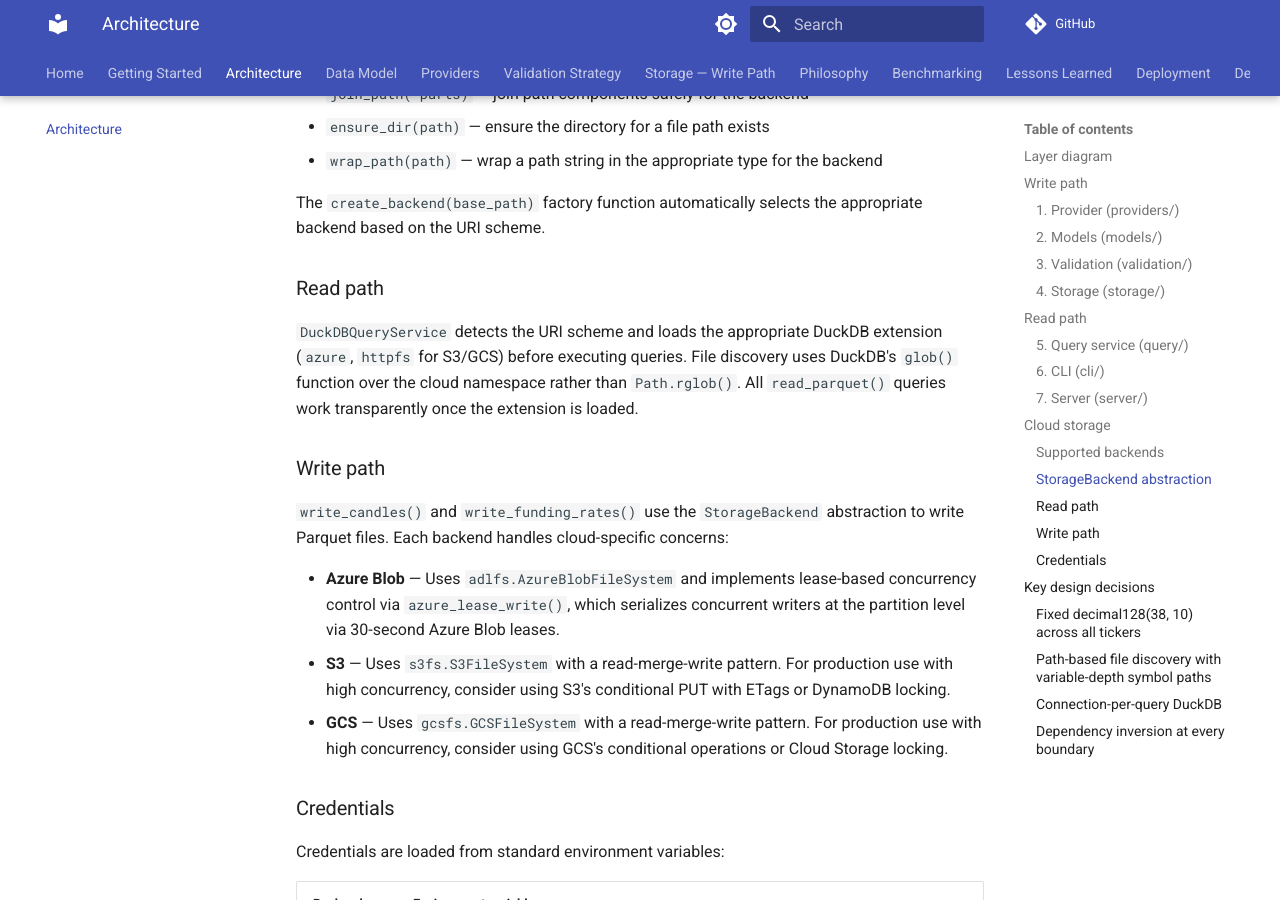
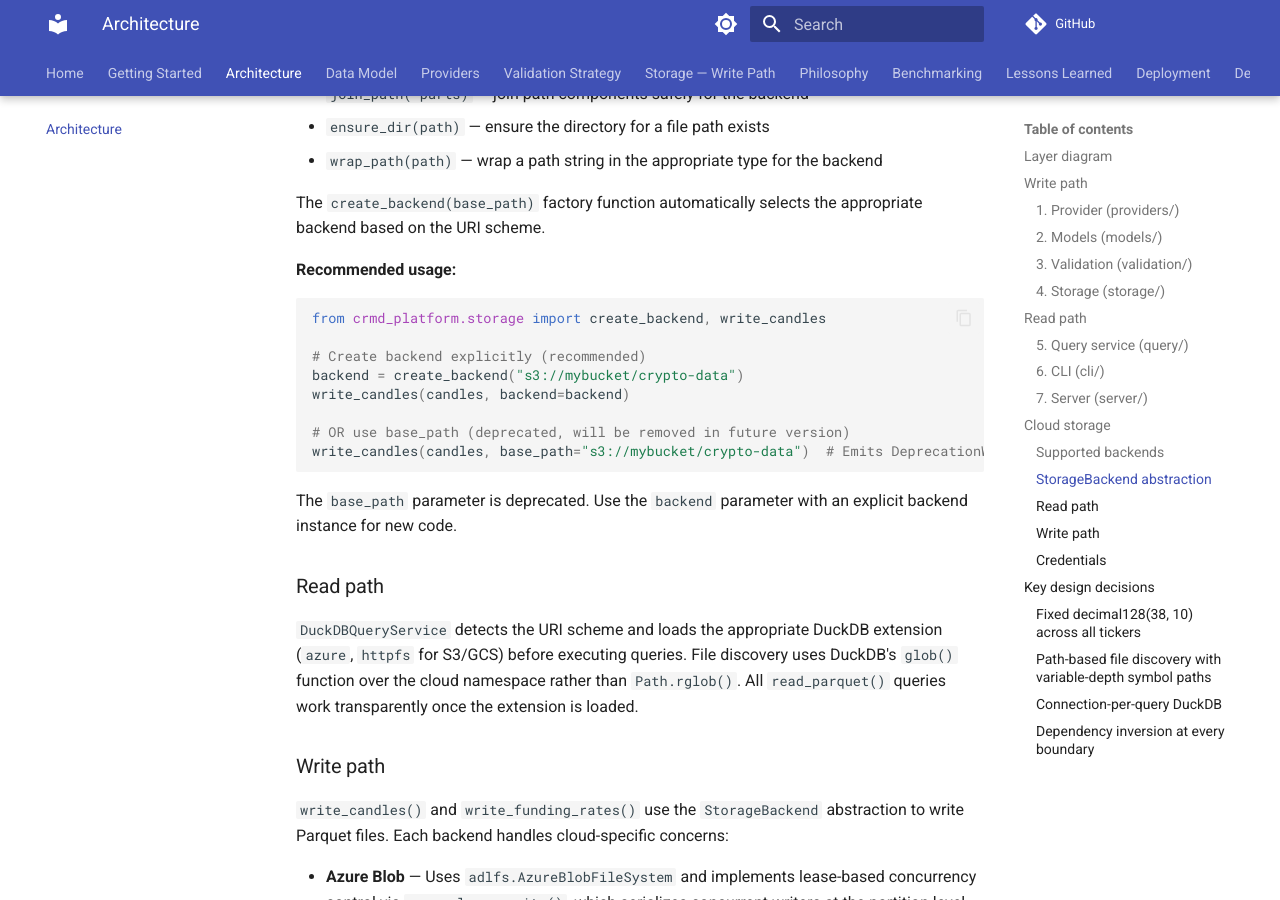
Before and after one commit to bigmikecreates/crypto-market-data-platform, an MkDocs documentation site: the page built from docs/architecture.md, in a window 1280 px wide and 900 px high, scrolled down 3122 px. Built offline with MkDocs 1.6.1 and Material for MkDocs 9.7.7, drawn with Linux system fonts in a browser that asks for light colours; comment, search, counter and statistics services are not loaded.

Commit message:
Deprecate base_path parameter in favor of explicit backend (Phase 6 of #33)
Added deprecation warnings to all write functions when base_path is used without explicit backend:

- write_candles() now emits DeprecationWarning when backend is None
- write_funding_rates() now emits DeprecationWarning when backend is None
- OHLCVService.ingest() now emits DeprecationWarning when backend is None
- FundingRateService.ingest() now emits DeprecationWarning when backend is None

Updated documentation:
- README.md: Added Python API section showing recommended backend usage
- docs/architecture.md: Added deprecation notice and recommended usage example

All existing tests pass (426 passed, 3 skipped) with 268 deprecation warnings, confirming the warnings work correctly while maintaining backward compatibility.

Users can now use either:
1. Recommended: backend=create_backend('s3://bucket/path')
2. Deprecated: base_path='s3://bucket/path' (emits warning)

The base_path parameter will be removed in a future major version.

````diff
--- a/docs/architecture.md
+++ b/docs/architecture.md
@@ -81,6 +81,21 @@ The `StorageBackend` ABC (`storage/backend.py`) provides a unified interface for
 
 The `create_backend(base_path)` factory function automatically selects the appropriate backend based on the URI scheme.
 
+**Recommended usage:**
+
+```python
+from crmd_platform.storage import create_backend, write_candles
+
+# Create backend explicitly (recommended)
+backend = create_backend("s3://mybucket/crypto-data")
+write_candles(candles, backend=backend)
+
+# OR use base_path (deprecated, will be removed in future version)
+write_candles(candles, base_path="s3://mybucket/crypto-data")  # Emits DeprecationWarning
+```
+
+The `base_path` parameter is deprecated. Use the `backend` parameter with an explicit backend instance for new code.
+
 ### Read path
 
 `DuckDBQueryService` detects the URI scheme and loads the appropriate DuckDB extension (`azure`, `httpfs` for S3/GCS) before executing queries. File discovery uses DuckDB's `glob()` function over the cloud namespace rather than `Path.rglob()`. All `read_parquet()` queries work transparently once the extension is loaded.
````
Also changed, not shown: README.md (+34 -0 lines), 3 other files.
